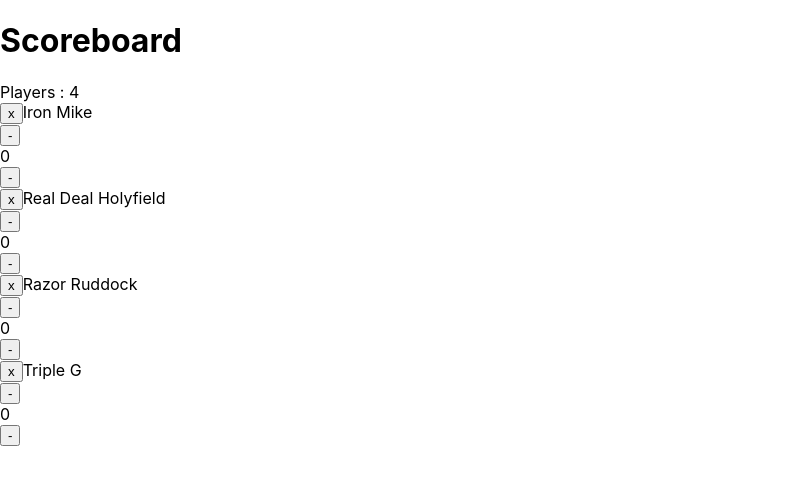
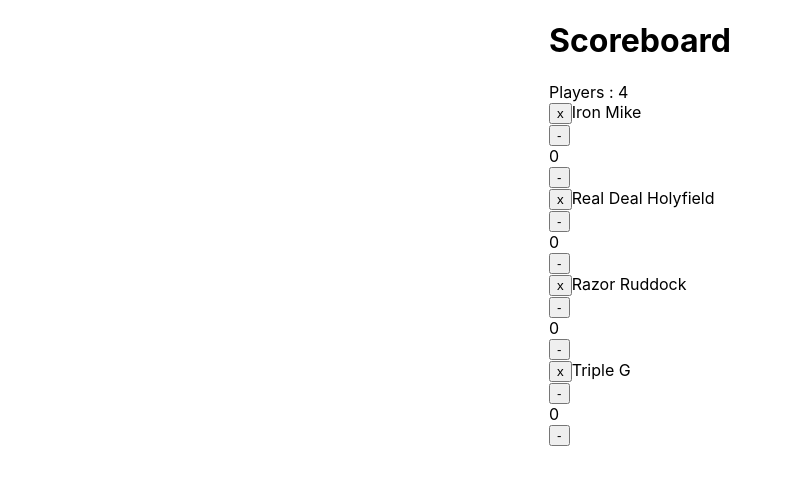
Before and after one commit to Jones100/Boxlife, a React (Create React App) app: page / in a window 1280 px wide. Shown: the top 484 px of the page, without its empty margins (0-792 px from the left). Built offline with nearby package versions, Linux system fonts and the light colour scheme.

Commit message:
centred project

```diff
--- a/src/App.css
+++ b/src/App.css
@@ -23,7 +23,7 @@
 	width: 100%;
 }
 
-.main-container {
+.main-app-container {
 	display: flex;
 	flex-direction: row;
 	align-items: center;
@@ -31,3 +31,15 @@
 	height: 100%;
 	width: 100%;
 }
+
+.scoreboard-container {
+	display: flex;
+	flex-direction: column;
+	width: 100%;
+	height: 100%;
+	align-items: center;
+}
+
+.scoreboard-names {
+
+}
```
